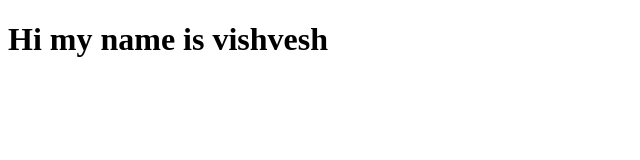
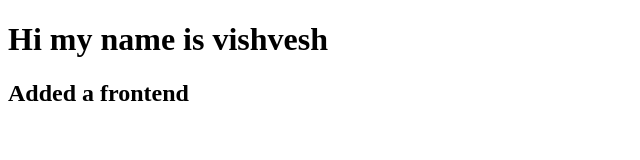
Before and after one commit to vishvesh3/Newproject, a plain HTML site: page index.html in a window 1280 px wide. Shown: the whole page, without its empty margins (0-640 px from the left). Drawn offline with Linux system fonts and the light colour scheme.

Commit message:
feat: added a frontend line

```diff
--- a/index.html
+++ b/index.html
@@ -7,5 +7,6 @@
 </head>
 <body>
     <h1>Hi my name is vishvesh</h1>
+    <h2>Added a frontend</h2>
 </body>
 </html>
```
